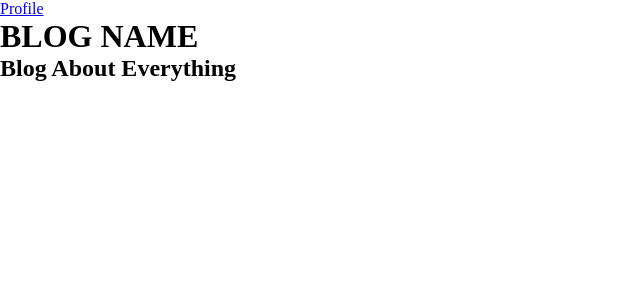
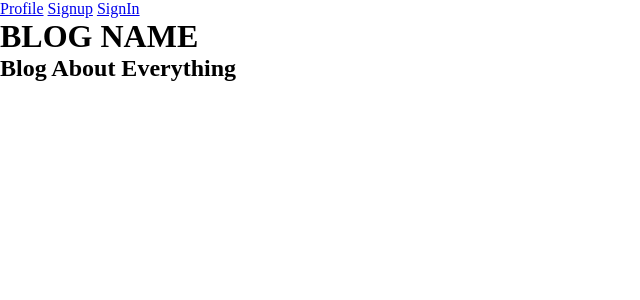
Before and after one commit to AvinashMishra1997/blogsite, a PHP site: page /index.php in a window 1280 px wide. Shown: the top 300 px of the page, without its empty margins (0-640 px from the left). Run offline with PHP 8.4, Linux system fonts and the light colour scheme; the visitor is signed in with stand-in values (Sample User, id 1); data that the repository does not hold is empty.

Commit message:
Update header.php

```diff
--- a/header.php
+++ b/header.php
@@ -38,6 +38,8 @@ if($id == 1){
 
 				<a href="index.php?category=<?php echo $row['category_id']?>"><?php echo $row['category_name']?></a>
 				<?php }}?>
+				<a href="admin/signup.php">Signup</a>
+				<a href="admin/adminlogin.php">SignIn</a>
 			</nav>
 			<div>
 				<h1>BLOG NAME</h1>
```
